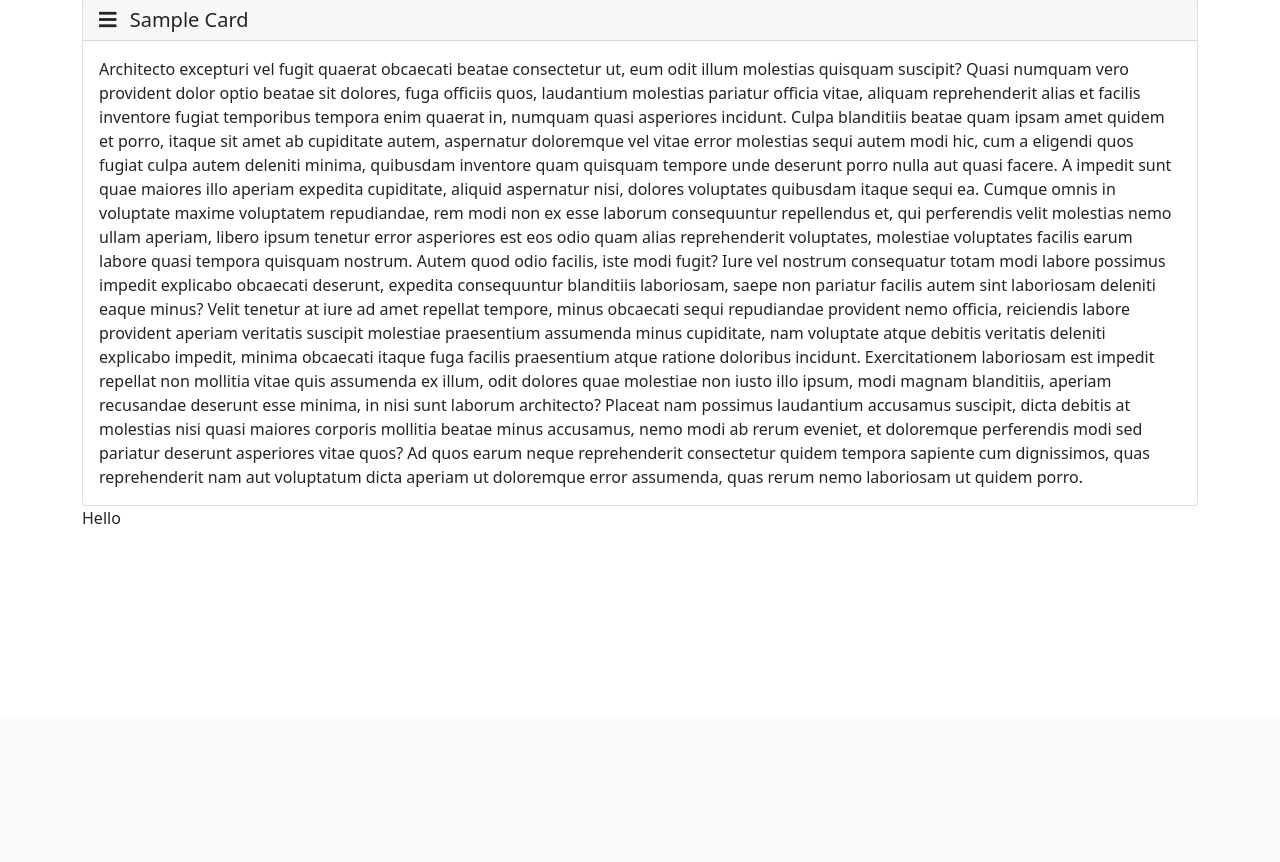
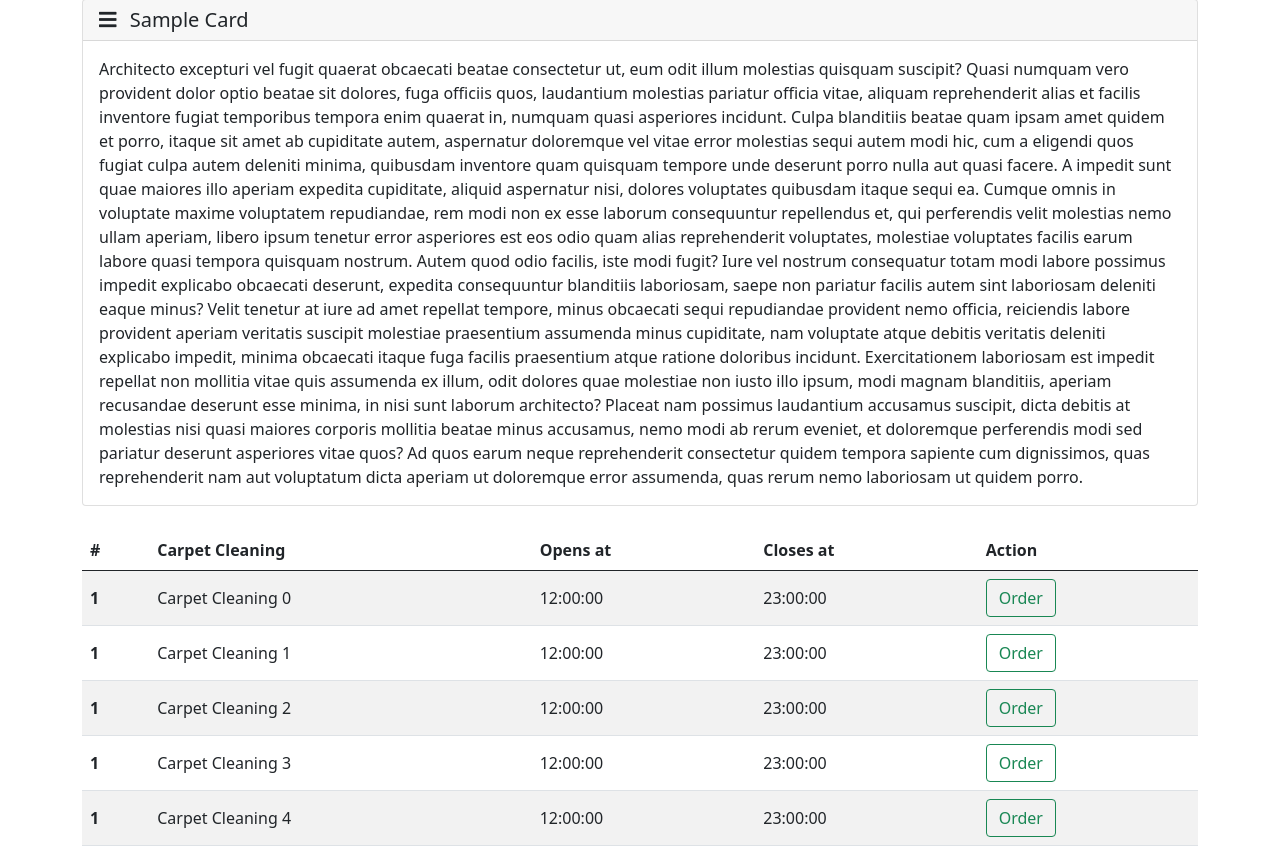
Before and after one commit to Broken37/carpet-cleaning, a Django app: page /orders/test/ in a window 1280 px wide. Shown: the part 81-943 px from the top of the page. Before the commit the page ends 605 px from the top, so only its background shows below. Run offline with Django 3.2, Linux system fonts and the light colour scheme; some libraries are stand-ins or nearby versions.

Commit message:
Sample table added

```diff
--- a/orders/templates/example.html
+++ b/orders/templates/example.html
@@ -1,5 +1,24 @@
-{% extends "base.html" %}
-
-{% block content %}
-    Hello
+{% extends "base.html" %} {% block content %}
+<table class="table table-striped table-hover mt-4 align-middle">
+  <thead>
+    <tr>
+      <th>#</th>
+      <th>Carpet Cleaning</th>
+      <th>Opens at</th>
+      <th>Closes at</th>
+      <th>Action</th>
+    </tr>
+  </thead>
+  <tbody>
+    {% for i in test_list %}
+    <tr>
+      <th scope="row">1</th>
+      <td>Carpet Cleaning {{ i }}</td>
+      <td>12:00:00</td>
+      <td>23:00:00</td>
+      <td><a class='btn btn-outline-success'>Order</a></td>
+    </tr>
+    {% endfor %}
+  </tbody>
+</table>
 {% endblock %}
--- a/orders/views.py
+++ b/orders/views.py
@@ -6,6 +6,6 @@ from django.template import loader
 def example_view(request):
     template = loader.get_template("example.html")
     context = {
-        "message": "this is message",
+        "test_list": list(range(5)),
     }
     return HttpResponse(template.render(context, request))
```
Also changed, not shown: templates/base.html (+3 -4 lines).
